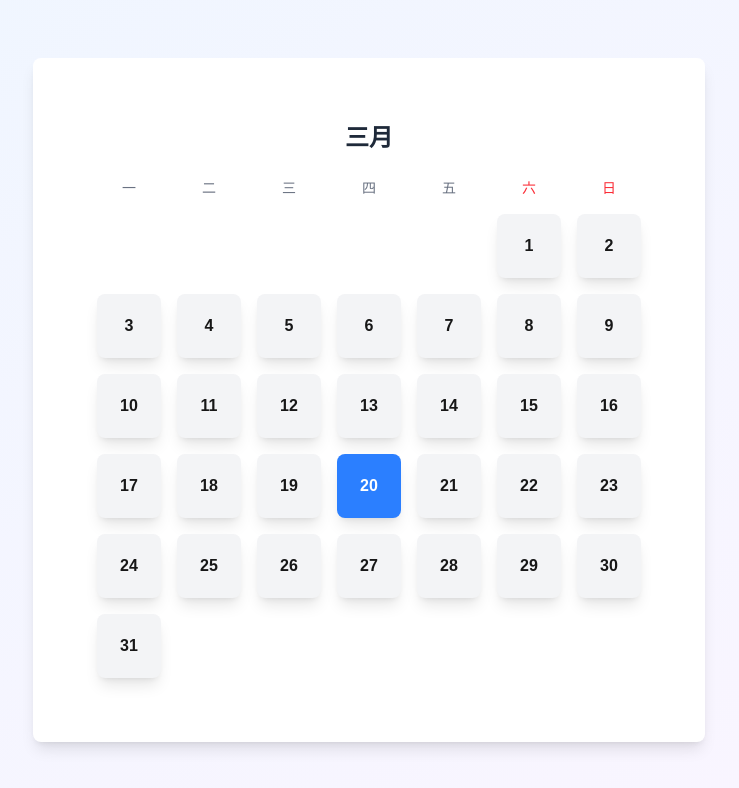
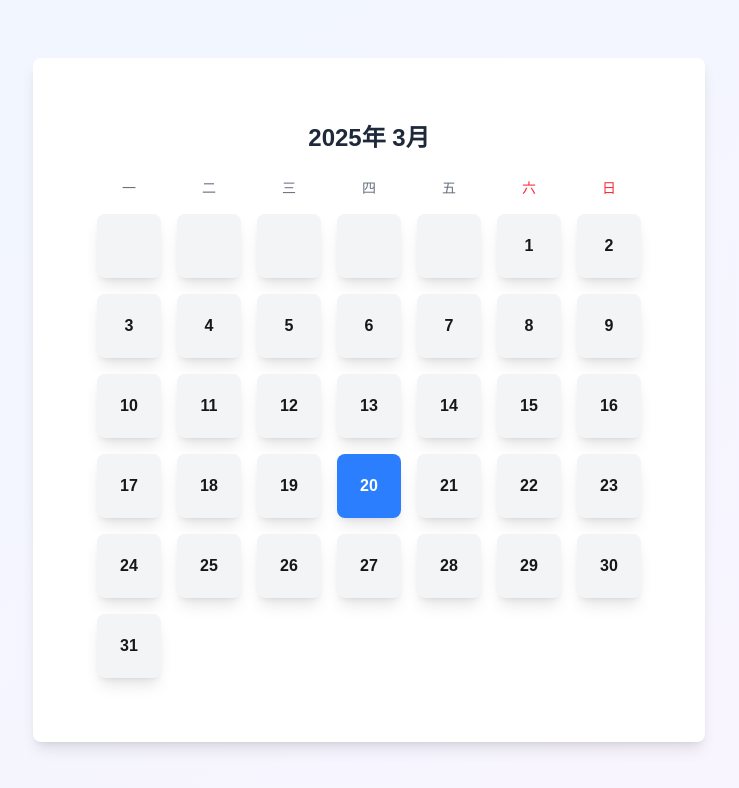
Before and after one commit to ymslucky/holiday, a Next.js app: page / in a window 1280 px wide. Shown: the top 788 px of the page, without its empty margins (291-1030 px from the left). Built offline with nearby package versions, Linux system fonts and the light colour scheme.

Commit message:
feat(calendar): 增强日历组件功能和交互
- 添加实时时间更新和月份切换功能- 优化日历渲染逻辑，支持动态月份显示
- 增加滚轮事件处理，实现月份快速切换
- 调整日历样式，提升用户体验- 引入第三方库以支持更多功能

```diff
--- a/package.json
+++ b/package.json
@@ -11,6 +11,7 @@
   "dependencies": {
     "@headlessui/react": "^2.2.0",
     "@heroicons/react": "^2.2.0",
+    "@next/third-parties": "^15.2.3",
     "next": "15.2.2",
     "react": "^19.0.0",
     "react-dom": "^19.0.0"
--- a/src/app/page.tsx
+++ b/src/app/page.tsx
@@ -1,18 +1,60 @@
 'use client';
 
 import Calendar from "@/component/Calendar";
-import {useState} from "react";
+import React, {useMemo, useState, useEffect} from "react";
+
+// 工具函数集合
+const DateUtils = {
+    getDaysInMonth: (year: number, month: number): number => new Date(year, month + 1, 0).getDate(),
+    getFirstDayOfWeek: (year: number, month: number): number => new Date(year, month, 1).getDay(),
+};
 
 export default function HolidayCalendar() {
-    const calendar = useState({
-        title: "三月",
-        startDay: 6,
-        days: 31
-    })[0];
+    const [currentDate, setCurrentDate] = useState(new Date());
+    const [displayMonthIndex, setDisplayMonthIndex] = useState(currentDate.getMonth());
+
+    // 实时更新时间
+    useEffect(() => {
+        const interval = setInterval(() => setCurrentDate(new Date()), 60000);
+        return () => clearInterval(interval);
+    }, []);
+
+    // 合并日期相关数据
+    const {year, month: currentMonth, date: today} = useMemo(() => ({
+        year: currentDate.getFullYear(),
+        month: currentDate.getMonth(),
+        date: currentDate.getDate(),
+    }), [currentDate]);
+
+    // 月份切换逻辑
+    const adjustMonth = (delta: number) => {
+        setDisplayMonthIndex(prev => (prev + delta + 12) % 12);
+    };
+
+    // 日历配置
+    const calendar = useMemo(() => ({
+        title: `${year}年 ${displayMonthIndex + 1}月`,
+        startDay: DateUtils.getFirstDayOfWeek(year, displayMonthIndex),
+        days: DateUtils.getDaysInMonth(year, displayMonthIndex),
+        today: displayMonthIndex === currentMonth ? today : -1,
+    }), [year, displayMonthIndex, currentMonth, today]);
+
+    // 滚轮事件处理
+    const handleWheel = (e: React.WheelEvent) => {
+        const isVerticalScroll = Math.abs(e.deltaY) > Math.abs(e.deltaX);
+        if (!isVerticalScroll) return;
+
+        adjustMonth(e.deltaY > 0 ? 1 : -1);
+    };
 
     return (
-        <div className={"flex justify-center items-center h-screen bg-gradient-to-br from-blue-50 to-purple-50"}>
-            <Calendar calendar={calendar}/>
+        <div
+            className="flex items-center justify-center h-screen bg-gradient-to-br from-blue-50 to-purple-50 p-4 overflow-hidden"
+            onWheel={handleWheel}
+        >
+            <div className="m-4">
+                <Calendar calendar={calendar}/>
+            </div>
         </div>
     );
 }
--- a/src/component/Calendar.tsx
+++ b/src/component/Calendar.tsx
@@ -1,28 +1,65 @@
 import React from 'react';
 
-export default function Calendar({calendar}: { calendar: { title: string, startDay: number, days: number } }) {
+interface CalendarProps {
+    calendar: {
+        title: string;
+        startDay: number;
+        days: number;
+        today: number;
+    };
+}
+
+export default function Calendar({calendar}: CalendarProps) {
+    const {title, startDay, days, today} = calendar;
     const weekDays = ['一', '二', '三', '四', '五', '六', '日'];
-    const {title, startDay, days} = calendar;
-    const today = new Date().getDate();
+
+    // 生成日历格子数组（包含前导空格和日期）
+    const leadingBlanks = (startDay - 1 + 7) % 7;
+    const totalCells = leadingBlanks + days;
+    const calendarCells = Array.from({length: totalCells}, (_, index) => {
+        if (index < leadingBlanks) return null; // 前导空格
+        const dayNumber = index - leadingBlanks + 1;
+        return dayNumber <= days ? dayNumber : null; // 有效日期
+    });
+
+    // 样式常量
+    const cellSizeClasses = "w-8 md:w-12 lg:w-16 h-8 md:h-12 lg:h-16";
+    const baseCellClasses = "flex justify-center items-center rounded-lg shadow-lg hover:shadow-blue-300";
 
     return (
         <div className="bg-white rounded-lg shadow-lg p-16 hover:transform-3d translate-x-5">
-            <div className="text-2xl font-semibold text-center mb-6 text-gray-800">{title}</div>
+            <h2 className="text-2xl font-semibold text-center mb-6 text-gray-800">
+                {title}
+            </h2>
+
+            {/* 星期标题 */}
             <div className="grid grid-cols-7 gap-2 md:gap-4 text-sm font-medium text-gray-500">
                 {weekDays.map((day, index) => (
-                    <div key={index} className={`text-center ${index === 5 || index === 6 ? 'text-red-500' : ''}`}>
+                    <div
+                        key={day}
+                        className={`text-center ${[5, 6].includes(index) ? 'text-red-500' : ''}`}
+                    >
                         {day}
                     </div>
                 ))}
             </div>
+
+            {/* 日期格子 */}
             <div className="grid grid-cols-7 gap-2 md:gap-4 mt-4">
-                {Array.from({length: Math.max(0, startDay + days - 1)}, (_, index) => {
-                    const dayNumber = index - startDay + 2; // 修改: index - startDay + 2 -> index - startDay + 1
-                    if (dayNumber <= 0) return <div key={index}/>; // 添加: 确保不显示负数日期
+                {calendarCells.map((dayNumber, index) => {
+                    const isToday = dayNumber === today;
                     return (
-                        <div key={index}
-                             className={`w-8 md:w-12 lg:w-16 h-8 md:h-12 lg:h-16 flex justify-center items-center rounded-lg shadow-lg hover:shadow-blue-300 ${dayNumber === today ? 'bg-blue-500 text-white' : 'bg-gray-100'}`}>
-                            <div className="font-semibold">{dayNumber}</div>
+                        <div
+                            key={index}
+                            className={`${cellSizeClasses} ${baseCellClasses} ${
+                                isToday ? 'bg-blue-500 text-white' : 'bg-gray-100'
+                            }`}
+                        >
+                            {dayNumber && (
+                                <div className="font-semibold">
+                                    {dayNumber}
+                                </div>
+                            )}
                         </div>
                     );
                 })}
```
Also changed, not shown: 1 other file (tests, documents, lock files or other folders).
